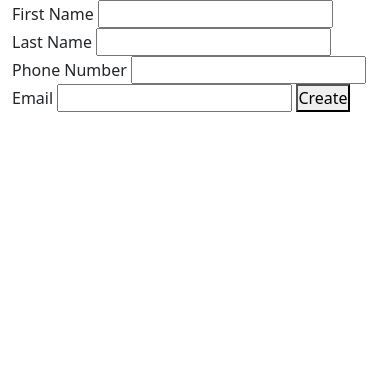
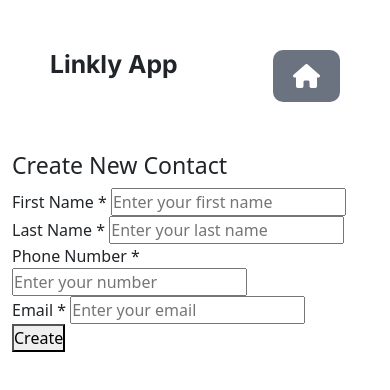
Before and after one commit to MAHasnain/Linkly-app, a plain HTML site: page HTML/addContact.html in a window 390 px wide. Drawn offline with nearby package versions, Linux system fonts and the light colour scheme.

Commit message:
feat: add contact creation form with logic - Built create contact form (first name, last name, phone, email) - Added validation for required fields - Integrated Supabase insert function (createContact) - Success alert + form reset on contact creation - Error handling for failed creation

```diff
--- a/HTML/addContact.html
+++ b/HTML/addContact.html
@@ -11,27 +11,68 @@
 </head>
 
 <body>
-    <div class="container">
 
-        <form action="">
-            <label for="first_name" id="first_name">First Name</label>
-            <input type="text" id="first_name_inp">
-            <label for="last_name" id="last_name">Last Name</label>
-            <input type="text" id="last_name_inp">
-            <label for="phone_number" id="phone_number">Phone Number</label>
-            <input type="number" id="phone_number_inp">
-            <label for="email" id="email">Email</label>
-            <input type="email" id="email_inp">
+    <header>
+        <nav>
+            <div class="container nav-container">
+                <div class="nav-items">
+                    <h2>Linkly App</h2>
+                </div>
+                <div class="nav-items"></div>
+                <div class="nav-items">
+                    <button class="addContact_btn">
+                        <a href="/index.html">
+                            <i class="fa-solid fa-house"></i>
+                        </a>
+                    </button>
+                </div>
+            </div>
+        </nav>
+    </header>
 
-            <button id="createBtn">Create</button>
-        </form>
+    <main>
+        <div class="container createContact_container">
+            <h3>
+                Create New Contact
+            </h3>
+            <div class="createContact">
+                <form action="" id="createContactForm">
+                    <div class="form-elem">
+                        <label for="first_name" id="first_name">First Name <span>*</span></label>
+                        <input type="text" placeholder="Enter your first name" id="first_name_inp">
+                    </div>
+                    <div class="form-elem">
+                        <label for="last_name" id="last_name">Last Name <span>*</span></label>
+                        <input type="text" placeholder="Enter your last name" id="last_name_inp">
+                    </div>
+                    <div class="form-elem">
+                        <label for="phone_number" id="phone_number">Phone Number <span>*</span></label>
+                        <input type="number" placeholder="Enter your number" id="phone_number_inp">
+                    </div>
+                    <div class="form-elem">
+                        <label for="email" id="email">Email <span>*</span></label>
+                        <input type="email" placeholder="Enter your email" id="email_inp">
+                    </div>
 
-    </div>
+                    <div>
+                        <button id="createBtn">Create</button>
+                    </div>
+
+                    <div class="">
+                        <p class="error-msg"></p>
+                    </div>
+                </form>
+            </div>
+        </div>
+    </main>
+
+
     <script src="https://cdn.jsdelivr.net/npm/bootstrap@5.3.8/dist/js/bootstrap.bundle.min.js"
         integrity="sha384-FKyoEForCGlyvwx9Hj09JcYn3nv7wiPVlz7YYwJrWVcXK/BmnVDxM+D2scQbITxI"
         crossorigin="anonymous"></script>
     <script src="https://kit.fontawesome.com/6c4078df96.js" crossorigin="anonymous"></script>
     <script src="https://cdn.jsdelivr.net/npm/@supabase/supabase-js@2"></script>
+    <script src="https://unpkg.com/sweetalert/dist/sweetalert.min.js"></script>
     <script type="module" src="../JS/createContact.js"></script>
 </body>
 
--- a/JS/createContact.js
+++ b/JS/createContact.js
@@ -4,17 +4,35 @@ const firstNameInp = document.querySelector("#first_name_inp")
 const lastNameInp = document.querySelector("#last_name_inp")
 const phoneNumberInp = document.querySelector("#phone_number_inp")
 const emailInp = document.querySelector("#email_inp")
-const createBtn = document.querySelector("#createBtn")
+const createContactForm = document.querySelector("#createContactForm")
+const errorMsg = document.querySelector(".error-msg");
 
-createBtn.addEventListener("click", async (e) => {
+createContactForm.addEventListener("submit", async (e) => {
     e.preventDefault();
     try {
 
-        const created = await createContact({ first_name: firstNameInp.value, last_name: lastNameInp.value, phone_number: phoneNumberInp.value, email: emailInp.value, })
+        const created = await createContact({ first_name: firstNameInp.value, last_name: lastNameInp.value, phone_number: phoneNumberInp.value, email: emailInp.value });
 
-        console.log(created)
+        errorMsg.textContent = ``;
+
+        if (!firstNameInp.value || !lastNameInp.value || !phoneNumberInp.value || !emailInp.value) {
+            errorMsg.textContent = `Please fill out all required fields!`;
+            return;
+        }
+
+        console.log("created", created);
+        if (created.data == null) {
+
+        }
+
+        if (created.data) {
+            swal("Done!", "Contact created successfully!", "success");
+            createContactForm.reset();
+        }
 
     } catch (error) {
         console.error(error)
+        errorMsg.innerHTML = `Something went wrong!.`
+
     }
 })
```
